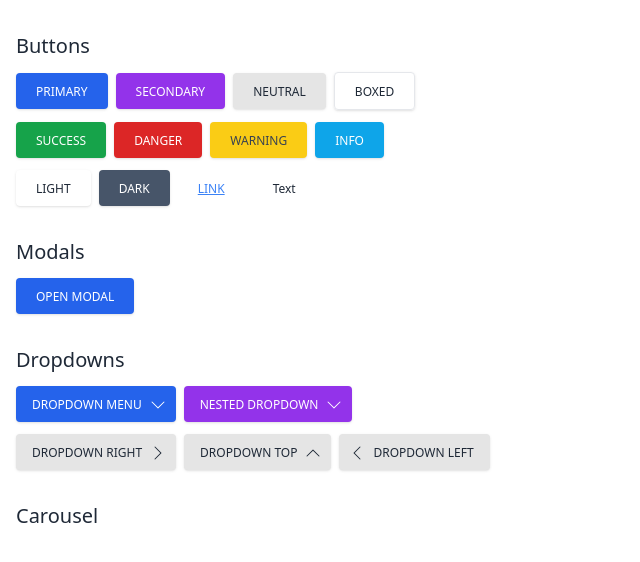
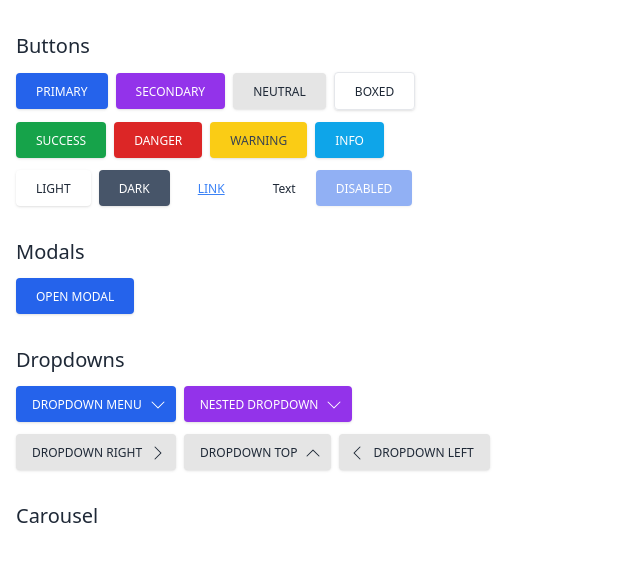
Before and after one commit to 0xSarkar/shiva-ui, a React app: page / in a window 1280 px wide. Shown: the top 562 px of the page, without its empty margins (0-640 px from the left). Built offline with nearby package versions, Linux system fonts and the light colour scheme.

Commit message:
added Disabled styles to all button variants

```diff
--- a/src/App.js
+++ b/src/App.js
@@ -43,6 +43,7 @@ function App() {
           <Button variant="dark" className="ml-2">Dark</Button>
           <Button variant="link" className="ml-2">Link</Button>
           <Button variant="text" className="ml-2">Text</Button>
+          <Button variant="primary" disabled>Disabled</Button>
         </div>
       </div>
 
--- a/src/components/Button/Button.js
+++ b/src/components/Button/Button.js
@@ -6,29 +6,29 @@ function Button({ children, variant="primary", className, ...props }) {
   const theme = useContext(ThemeContext)
 
   let defaultClasses = {
-    "primary": `inline-block rounded px-5 pb-2 pt-2.5 ${theme.primary.bg} text-xs text-white font-medium uppercase leading-normal shadow hover:shadow-lg hover:brightness-110`,
+    "primary": `inline-block rounded px-5 pb-2 pt-2.5 ${theme.primary.bg} text-xs text-white font-medium uppercase leading-normal shadow enabled:hover:shadow-lg enabled:hover:brightness-110 disabled:opacity-50`,
 
-    "secondary": `inline-block rounded px-5 pb-2 pt-2.5 ${theme.secondary.bg} text-xs text-white font-medium uppercase leading-normal shadow hover:shadow-lg hover:brightness-110`,
+    "secondary": `inline-block rounded px-5 pb-2 pt-2.5 ${theme.secondary.bg} text-xs text-white font-medium uppercase leading-normal shadow enabled:hover:shadow-lg enabled:hover:brightness-110 disabled:opacity-50`,
 
-    "neutral": `inline-block rounded px-5 pb-2 pt-2.5 ${theme.neutral.bg} text-xs text-gray-800 font-medium uppercase leading-normal shadow hover:shadow-lg hover:brightness-95`,
+    "neutral": `inline-block rounded px-5 pb-2 pt-2.5 ${theme.neutral.bg} text-xs text-gray-800 font-medium uppercase leading-normal shadow enabled:hover:shadow-lg enabled:hover:brightness-95 disabled:opacity-50`,
 
-    "boxed": `inline-block rounded px-5 pb-2 pt-2.5 bg-transparent border text-xs text-gray-800 font-medium uppercase leading-normal shadow hover:shadow-lg hover:border-gray-300 hover:text-gray-900`,
+    "boxed": `inline-block rounded px-5 pb-2 pt-2.5 bg-transparent border text-xs text-gray-800 font-medium uppercase leading-normal shadow enabled:hover:shadow-lg enabled:hover:border-gray-300 enabled:hover:text-gray-900 disabled:opacity-50`,
 
-    "success": `inline-block rounded px-5 pb-2 pt-2.5 ${theme.success.bg} text-xs text-white font-medium uppercase leading-normal shadow hover:shadow-lg hover:brightness-110`,
+    "success": `inline-block rounded px-5 pb-2 pt-2.5 ${theme.success.bg} text-xs text-white font-medium uppercase leading-normal shadow enabled:hover:shadow-lg enabled:hover:brightness-110 disabled:opacity-50`,
 
-    "danger": `inline-block rounded px-5 pb-2 pt-2.5 ${theme.danger.bg} text-xs text-white font-medium uppercase leading-normal shadow hover:shadow-lg hover:brightness-110`,
+    "danger": `inline-block rounded px-5 pb-2 pt-2.5 ${theme.danger.bg} text-xs text-white font-medium uppercase leading-normal shadow enabled:hover:shadow-lg enabled:hover:brightness-110 disabled:opacity-50`,
 
-    "warning": `inline-block rounded px-5 pb-2 pt-2.5 ${theme.warning.bg} text-xs text-gray-700 font-medium uppercase leading-normal shadow hover:shadow-lg hover:brightness-110`,
+    "warning": `inline-block rounded px-5 pb-2 pt-2.5 ${theme.warning.bg} text-xs text-gray-700 font-medium uppercase leading-normal shadow enabled:hover:shadow-lg enabled:hover:brightness-110 disabled:opacity-50`,
 
-    "info": `inline-block rounded px-5 pb-2 pt-2.5 ${theme.info.bg} text-xs text-white font-medium uppercase leading-normal shadow hover:shadow-lg hover:brightness-110`,
+    "info": `inline-block rounded px-5 pb-2 pt-2.5 ${theme.info.bg} text-xs text-white font-medium uppercase leading-normal shadow enabled:hover:shadow-lg enabled:hover:brightness-110 disabled:opacity-50`,
 
-    "light": `inline-block rounded px-5 pb-2 pt-2.5 ${theme.light.bg} text-xs text-gray-800 font-medium uppercase leading-normal shadow hover:shadow-lg hover:brightness-95`,
+    "light": `inline-block rounded px-5 pb-2 pt-2.5 ${theme.light.bg} text-xs text-gray-800 font-medium uppercase leading-normal shadow enabled:hover:shadow-lg enabled:hover:brightness-95 disabled:opacity-50`,
 
-    "dark": `inline-block rounded px-5 pb-2 pt-2.5 ${theme.dark.bg} text-xs text-white font-medium uppercase leading-normal shadow hover:shadow-lg hover:brightness-110`,
+    "dark": `inline-block rounded px-5 pb-2 pt-2.5 ${theme.dark.bg} text-xs text-white font-medium uppercase leading-normal shadow enabled:hover:shadow-lg enabled:hover:brightness-110 disabled:opacity-50`,
 
-    "link": `inline-block rounded px-5 pb-2 pt-2.5 bg-transparent text-xs text-blue-500 underline font-medium uppercase leading-normal hover:text-blue-700`,
+    "link": `inline-block rounded px-5 pb-2 pt-2.5 bg-transparent text-xs text-blue-500 underline font-medium uppercase leading-normal enabled:hover:text-blue-700 disabled:opacity-50`,
 
-    "text": `inline-block px-5 pb-2 pt-2.5 bg-transparent text-xs text-gray-800 font-medium leading-normal`,
+    "text": `inline-block px-5 pb-2 pt-2.5 bg-transparent text-xs text-gray-800 font-medium leading-normal disabled:opacity-50`,
   }
 
   const updatedClasses = classNames(defaultClasses[variant], className);
```
